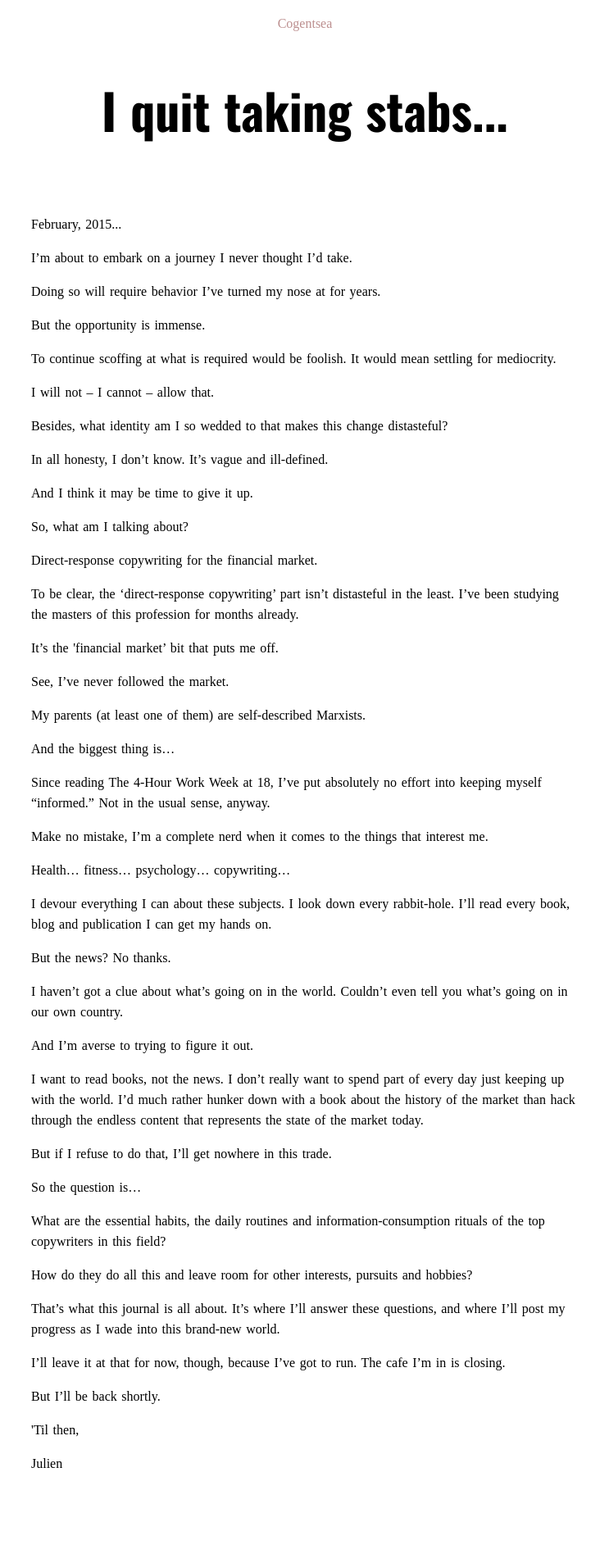
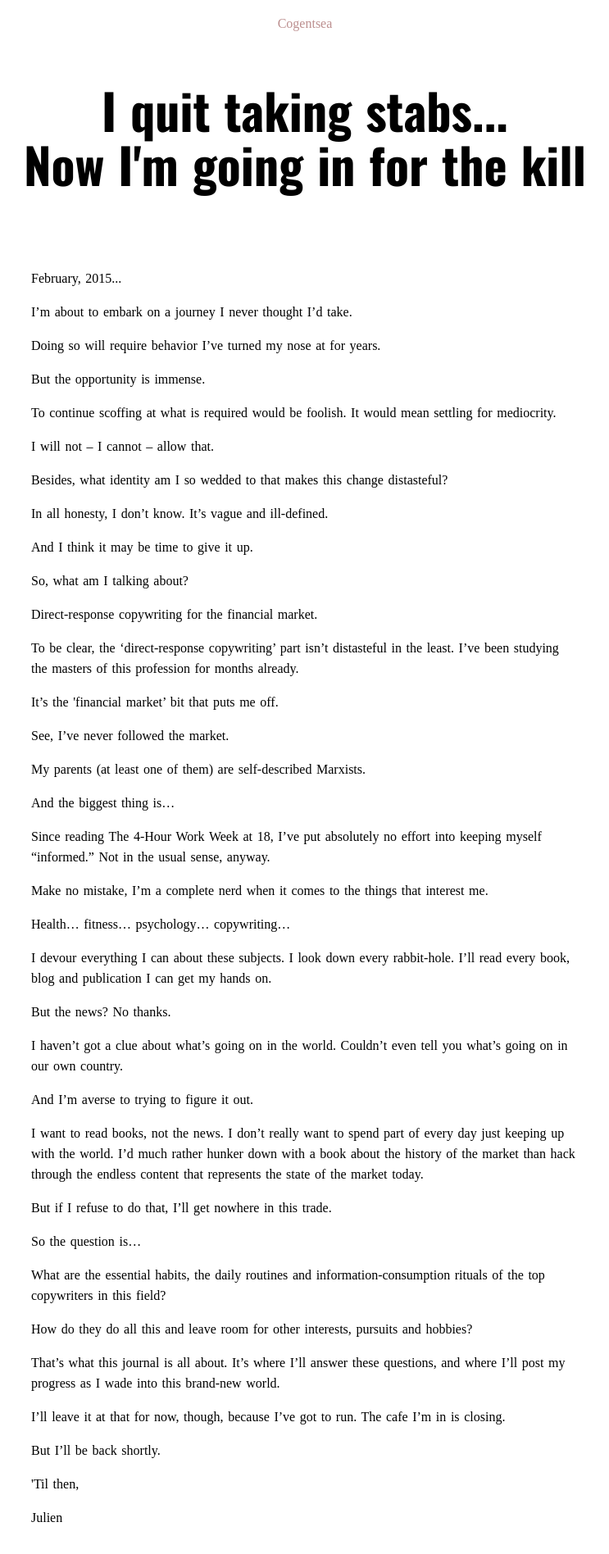
Before and after one commit to jacksoncusick/cogentsea, a Jekyll site: the page built from _posts/2015-10-24-tester.html, in a window 1280 px wide. Shown: the whole page at 82% size, without its empty margins (268-1011 px from the left). Built offline with Jekyll 4.4.1, drawn with Linux system fonts in a browser that asks for light colours; some web fonts are replaced; before the commit the page ends 1830 px from its top, so only the background shows below that.

Commit message:
Update 2015-10-24-tester.html

```diff
--- a/_posts/2015-10-24-tester.html
+++ b/_posts/2015-10-24-tester.html
@@ -4,7 +4,7 @@ title: Where I'm Going
 excerpt: The start of a long journey...
 ---
 
-<h1>I quit taking stabs...<br></h1>
+<h1>I quit taking stabs...<br> Now I'm going in for the kill</h1>
 
 <br />
 
```
